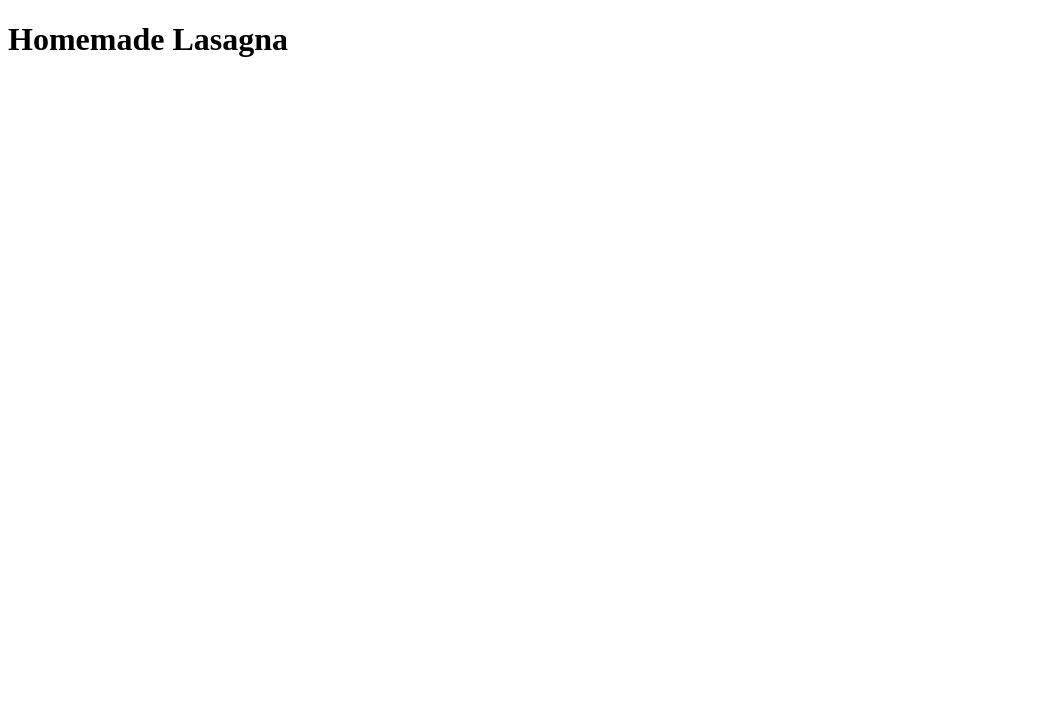
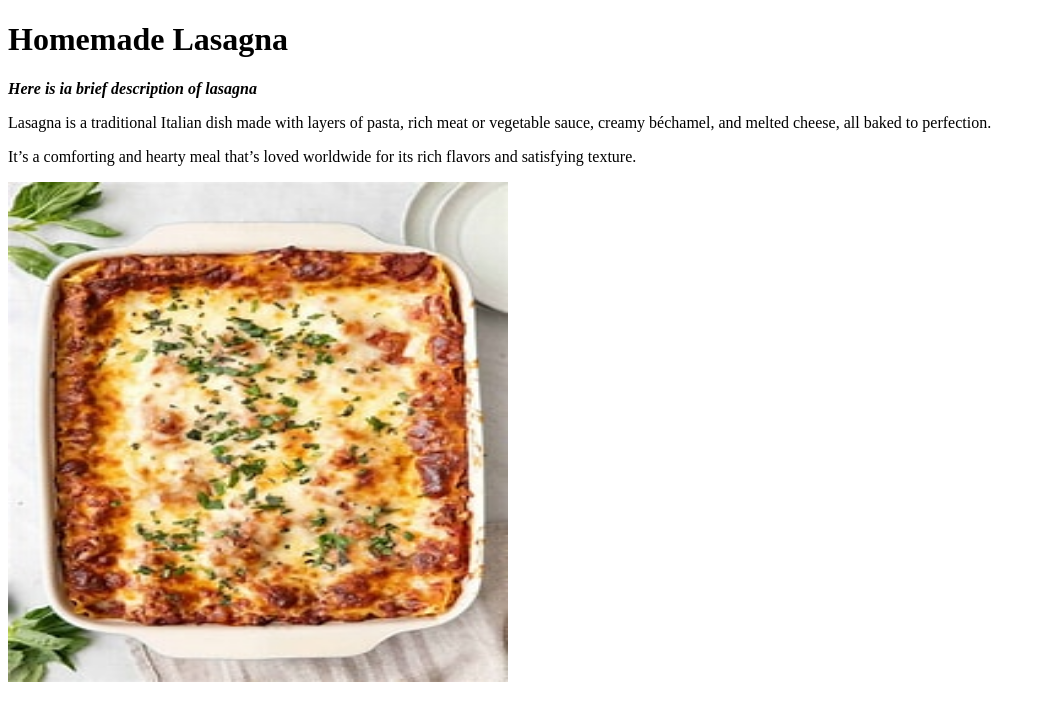
Before and after one commit to Acey3/odin-recipes, a plain HTML site: page recipes/lasagna.html in a window 1280 px wide. Shown: the whole page, without its empty margins (0-1046 px from the left). Drawn offline with Linux system fonts and the light colour scheme.

Commit message:
added a brief description and te lasagna image

```diff
--- a/recipes/lasagna.html
+++ b/recipes/lasagna.html
@@ -7,6 +7,9 @@
 </head>
 <body>
     <h1>Homemade Lasagna</h1>
-
+    <p><em><strong>Here is ia brief description of lasagna</strong></em></p>
+    <p>Lasagna is a traditional Italian dish made with layers of pasta, rich meat or vegetable sauce, creamy béchamel, and melted cheese, all baked to perfection.</p>
+    <p> It’s a comforting and hearty meal that’s loved worldwide for its rich flavors and satisfying texture. </p>
+  <img src="/recipes/images/lasagna.jpeg" alt="This is an image of lasagna" width="500" height="500">
 </body>
 </html>
```
